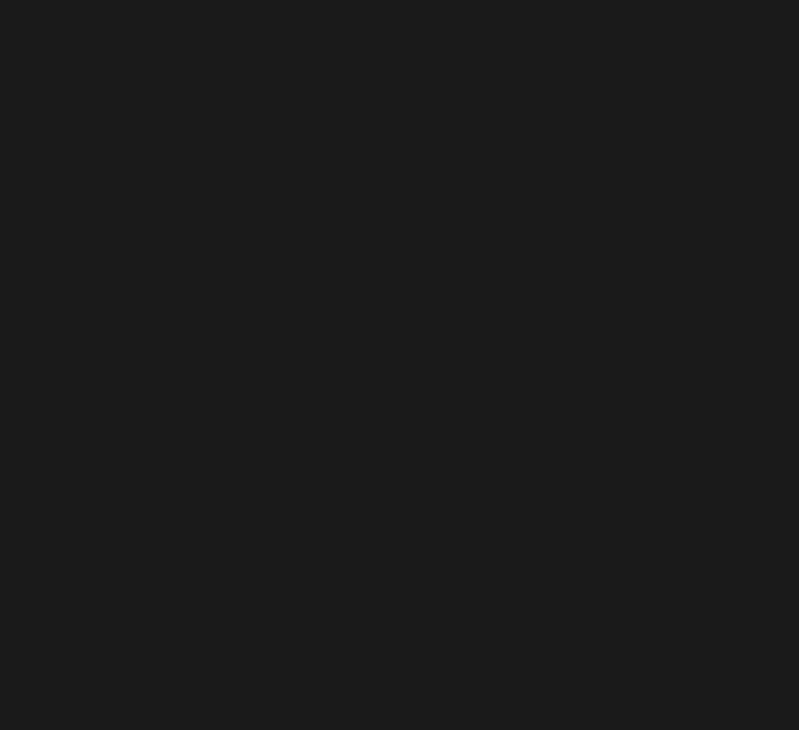
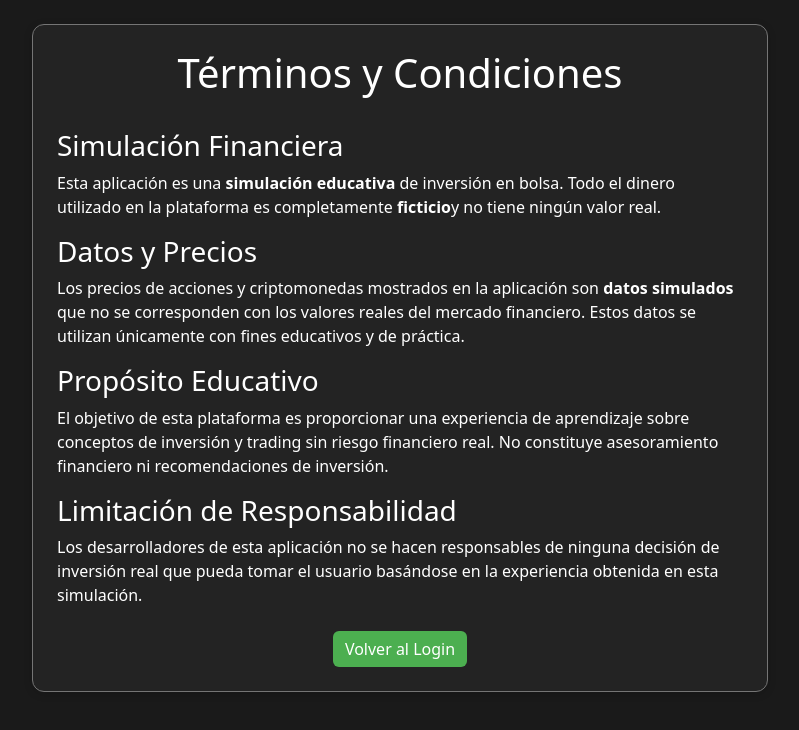
Before and after one commit to KARINKILLER/simulador-bolsa, a React (Vite) app in the folder frontend/: page /terms in a window 1280 px wide. Before the commit this address had no page. Shown: the top 730 px of the page, without its empty margins (240-1039 px from the left). Built offline with nearby package versions, Linux system fonts and the light colour scheme.

Commit message:
añadidos términos y condiciones a las páginas de registro y login

```diff
--- a/frontend/src/App.jsx
+++ b/frontend/src/App.jsx
@@ -7,6 +7,7 @@ import Perfil from './components/Perfil';
 import Transacciones from './components/Transacciones';
 import Help from './components/Help';
 import Error from './components/Error';
+import Terms from './components/Terms';
 
 
 function App() {
@@ -20,6 +21,7 @@ function App() {
         <Route path="/help" element={<Help />} />
         <Route path="/transacciones" element={<Transacciones />} />
         <Route path="/error" element={<Error />} />
+        <Route path="/terms" element={<Terms />} />
       </Routes>
     </Router>
   );
--- a/frontend/src/components/Login.jsx
+++ b/frontend/src/components/Login.jsx
@@ -73,6 +73,15 @@ const Login = () => {
           </div>
         </div>
       </div>
+      <div className="fixed-bottom py-3">
+        <div className="container text-center">
+          © 2025 UAH
+          <Link to="/terms" className="ms-3 link-app">
+            Términos y Condiciones
+          </Link>
+        </div>
+</div>
+
     </div>
   );
 };
--- a/frontend/src/components/Register.jsx
+++ b/frontend/src/components/Register.jsx
@@ -86,6 +86,15 @@ const Register = () => {
           </div>
         </div>
       </div>
+            <div className="fixed-bottom py-3">
+              <div className="container text-center">
+                © 2025 UAH
+                <Link to="/terms" className="ms-3 link-app">
+                  Términos y Condiciones
+                </Link>
+              </div>
+      </div>
+
     </div>
   );
 };
--- /dev/null
+++ b/frontend/src/components/Terms.jsx
@@ -0,0 +1,71 @@
+import React from 'react';
+import { useNavigate } from 'react-router-dom';
+
+const Terms = () => {
+    const navigate = useNavigate();
+
+    const irALogin = () => {
+        navigate('/');
+    };
+
+    return (
+        <div className='container bg-app min-vh-100'>
+            <div className='row justify-content-center'>
+                <div className='col-12 col-lg-8'>
+                    <div className='card card-app p-4 mt-4 mb-4'>
+                        <div className='text-center mb-4'>
+                            <h1>Términos y Condiciones</h1>
+                        </div>
+
+                        <div>
+                            <div className='mb-3'>
+                                <h3>Simulación Financiera</h3>
+                                <p>
+                                    Esta aplicación es una <strong>simulación educativa</strong> de inversión en bolsa.
+                                    Todo el dinero utilizado en la plataforma es completamente <strong>ficticio</strong>
+                                    y no tiene ningún valor real.
+                                </p>
+                            </div>
+
+                            <div className='mb-3'>
+                                <h3>Datos y Precios</h3>
+                                <p>
+                                    Los precios de acciones y criptomonedas mostrados en la aplicación
+                                    son <strong>datos simulados</strong> que no se corresponden con los valores reales
+                                    del mercado financiero. Estos datos se utilizan únicamente con fines educativos
+                                    y de práctica.
+                                </p>
+                            </div>
+
+                            <div className='mb-3'>
+                                <h3>Propósito Educativo</h3>
+                                <p>
+                                    El objetivo de esta plataforma es proporcionar una experiencia de aprendizaje
+                                    sobre conceptos de inversión y trading sin riesgo financiero real. No constituye
+                                    asesoramiento financiero ni recomendaciones de inversión.
+                                </p>
+                            </div>
+
+                            <div className='mb-3'>
+                                <h3>Limitación de Responsabilidad</h3>
+                                <p>
+                                    Los desarrolladores de esta aplicación no se hacen responsables de ninguna
+                                    decisión de inversión real que pueda tomar el usuario basándose en la
+                                    experiencia obtenida en esta simulación.
+                                </p>
+                            </div>
+                        </div>
+
+                        <div className='text-center mt-2'>
+                            <button className='btn btn-app-primary' onClick={irALogin}>
+                                Volver al Login
+                            </button>
+                        </div>
+                    </div>
+                </div>
+            </div>
+        </div>
+    );
+};
+
+export default Terms;
```
